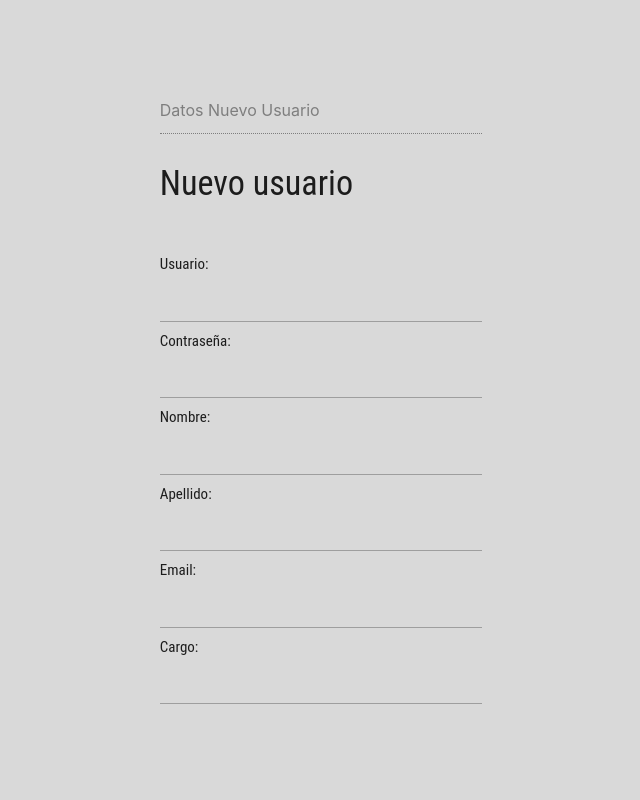
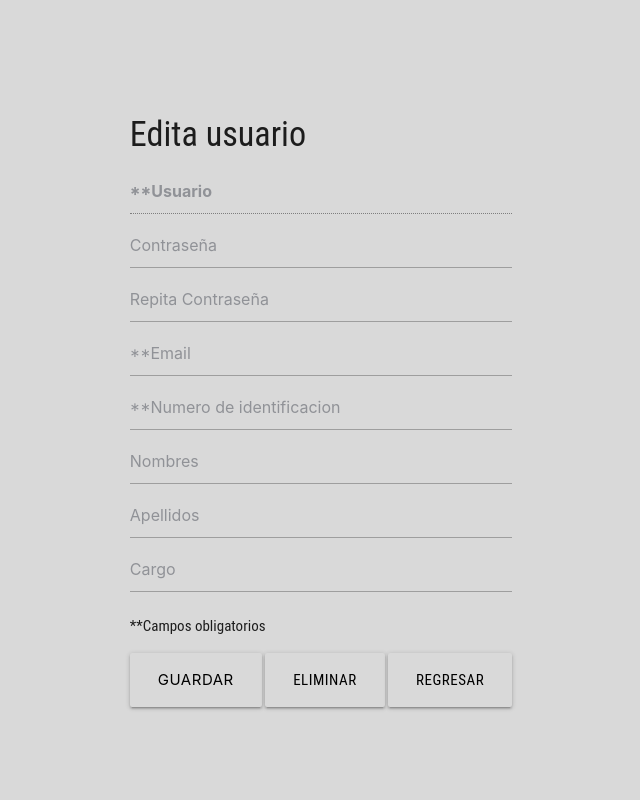
Before and after one commit to JulianCallejas/ProyectoAgenda, a Flask app: a page that uses AgendApp/templates/Ususarios.html in a window 1280 px wide. Shown: the whole page, without its empty margins (319-959 px from the left). Run offline with Flask 2, Linux system fonts and the light colour scheme; the visitor is signed in with stand-in values (Sample User, id 1); parts of the project's set-up code (start-up, migrations or seed data) failed here and were passed over; some libraries are stand-ins or nearby versions.

Commit message:
Crear usuario funcionando v1 Editar usuario en proceso 1

```diff
--- a/AgendApp/app.py
+++ b/AgendApp/app.py
@@ -104,11 +104,11 @@
     else:
         return inicio()
 
-@app.route('/edita-usuario/<string:user>')
+@app.route('/edita-usuario/<string:user>', methods=['GET', 'POST'])
 @login_required
 def editaUsuario(user):
     global logged_user
-    accion = editaUsuarioController.renderUsuario(db, logged_user, user)
+    accion = editaUsuarioController.renderEditaUsuario(db, logged_user, user)
     return accion
 
 
--- a/AgendApp/controller/adminUsuario.py
+++ b/AgendApp/controller/adminUsuario.py
@@ -3,47 +3,6 @@
 from flask_login import LoginManager, login_user, logout_user, login_required
 from model.persona import Persona
 from controller.manejoPassword import Contrasena
-
-
-def cargaUsuario(db, user):
-    cursor=db.connection.cursor()
-    sql = """CALL SP_UserData ('{}')""".format(user)
-    cursor.execute(sql)
-    data = cursor.fetchall()
-    return data
-
-
-def verificaNumeroId(db, numid):
-    cursor=db.connection.cursor()
-    sql = """CALL SP_SelectIdEmpleado ('{}')""".format(numid)
-    cursor.execute(sql)
-    data = cursor.fetchall()
-    return data
-
-
-
-def verificarLlavesPrincipales(db, nusuario):
-    error = False
-    if cargaUsuario(db, nusuario.usuario):
-        error = True
-        flash("Usuario ya existe")
-        return error
-
-    if verificaNumeroId(db, nusuario.id_persona):
-        error = True
-        flash("Numero de identificacion ya existe")
-        return error
-
-    if len(nusuario.contrasena)<4:
-        error = True
-        flash("la contraseña debe tener al menos 4 digitos")
-        return error
-
-
-
-    return error
-
-
 
 
 def crearUsuario(db, logged_user, nusuario):
@@ -53,38 +12,50 @@
             hcontrasena = Contrasena.gen_password(nusuario.contrasena)
             sql = """CALL SP_CreateUser('{}','{}','{}', {})""".format(nusuario.usuario,nusuario.email,hcontrasena, False)
             cursor.execute(sql)
-            db.connection.commit()
+            #db.connection.commit()
             print(nusuario.id_persona, nusuario.usuario, nusuario.nombres, nusuario.apellidos, nusuario.cargo)
             sql = """CALL SP_CreateEmpleados('{}','{}','{}', '{}', '{}')""".format(nusuario.id_persona, nusuario.usuario, nusuario.nombres, nusuario.apellidos, nusuario.cargo)
             cursor.execute(sql)
-            db.connection.commit()
 
-            cursor.close()
-            return True
+        except Exception as ex:
+            err = 0
+            err = "Email ya existe" if str(ex).find("Email_UNIQUE")!= -1 else err
+            err = "Numero de identificacion ya existe" if str(ex).find("empleados.PRIMARY")!= -1 else err
+            err = "Usuario ya existe" if str(ex).find("Usuario_UNIQUE")!= -1 else err
+            err = str(ex) if err == 0 else err
+            flash("Error: " + err)
+            return False
 
-        except Exception:
-            return Exception
+        db.connection.commit()
+        return True
 
-    #else:
-        #return "Datos incompletos"
+    else:
+        flash("Los campos con ** son obligatorios")
+        return False
 
 
 
-class editaUsuarioController():
-    @classmethod
-    def renderUsuario(rq, db, logged_user, user):
-        #data = cargaUsuario(db, logged_user, user)
-        data = 0
-        if data != ():
-            return render_template('Ususarios.html', usuario = data)
+def cargaUsuario(db, user):
+    try:
+        cursor=db.connection.cursor()
+        sql = """CALL SP_UserData ('{}')""".format(user)
+        cursor.execute(sql)
+        row = cursor.fetchone()
+        if row != None :
+            eusuario = Persona(row[0], row[5], row[6], row[7], row[3], row[1],"",row[4],row[8])
+            return eusuario
         else:
-            return redirect(url_for('dashBoard'))
+            return None
+
+    except Exception as ex:
+        raise Exception(ex)
+
 
 class agregaUsuarioController():
     @classmethod
     def renderAgregaUsuario(rq, db, logged_user):
+        error = False
         if request.method == 'POST':
-            error = False
             usuario = request.form['fusuario']
             contrasena = request.form['fcontrasena']
             contrasena2 = request.form['fcontrasena2']
@@ -96,10 +67,11 @@
             nusuario = Persona(0, numeroid, nombre, apellido, email, usuario, contrasena, 0, cargo)
             if contrasena != contrasena2:
                 error = True
-                flash("Las contraseñas no coinciden")
+                flash("La contraseña no coincide")
                 return render_template('Ususarios.html', usuario = nusuario, error = error, agrega = True)
-            error = verificarLlavesPrincipales(db, nusuario)
-            error = not (crearUsuario(db, logged_user, nusuario))
+            if not (error):
+                print("guardando")
+                error = not (crearUsuario(db, logged_user, nusuario))
             if error:
                 return render_template('Ususarios.html', usuario = nusuario, error = error, agrega = True)
             else:
@@ -107,4 +79,40 @@
                 return render_template('Ususarios.html', usuario = nusuario, error = error, agrega = True)
 
         else:
-            return render_template('Ususarios.html', usuario = "", agrega = True)
+            return render_template('Ususarios.html', usuario = "", error = False, agrega = True)
+
+
+class editaUsuarioController():
+    @classmethod
+    def renderEditaUsuario(rq, db, logged_user, user):
+        error = False
+        if request.method == 'POST':
+            usuario = request.form['fusuario']
+            contrasena = request.form['fcontrasena']
+            contrasena2 = request.form['fcontrasena2']
+            numeroid = request.form['fnumeroid']
+            nombre = request.form['fnombre']
+            apellido = request.form['fapellido']
+            email = request.form['femail']
+            cargo = request.form['fcargo']
+            eusuario = Persona(0, numeroid, nombre, apellido, email, usuario, contrasena, 0, cargo)
+            if contrasena != contrasena2:
+                error = True
+                flash("La contraseña no coincide")
+                return render_template('Ususarios.html', usuario = eusuario, error = error, agrega = False)
+            if not (error):
+                print("guardando")
+                error = not (crearUsuario(db, logged_user, eusuario))
+            if error:
+                return render_template('Ususarios.html', usuario = eusuario, error = error, agrega = False)
+            else:
+                flash("Usuario guardado con exito")
+                return render_template('Ususarios.html', usuario = eusuario, error = error, agrega = False)
+
+        else:
+
+            eusuario = cargaUsuario(db, user)
+            if eusuario != ():
+                return render_template('Ususarios.html', usuario = eusuario, error = False, agrega = False)
+            else:
+                return redirect(url_for('inicio'))
--- a/AgendApp/model/persona.py
+++ b/AgendApp/model/persona.py
@@ -252,7 +252,7 @@
     '''
 
     def comprobarCamposCrearUsuario(self)->bool:
-        return True if (self.__id_persona and self.__usuario and self.__contrasena) else False
+        return True if (self.__id_persona and self.__usuario and self.__contrasena and self.__email) else False
 
 
 
--- a/AgendApp/templates/Ususarios.html
+++ b/AgendApp/templates/Ususarios.html
@@ -44,7 +44,7 @@
                 <div class="textarea-descripcion">
                     <ul>
                         <li>
-                            <input id="fusuario" name="fusuario" type="text" placeholder="**Usuario">
+                            <input id="fusuario" name="fusuario" type="text" placeholder="**Usuario" value="{{usuario.usuario}}">
                         </li>
                         <li>
                             <input id="fcontrasena" name="fcontrasena" type="password" placeholder="**Contraseña">
@@ -53,81 +53,97 @@
                             <input id="fcontrasena2" name="fcontrasena2" type="password" placeholder="**Repita Contraseña">
                         </li>
                         <li>
-                            <input id="fnumeroid" name="fnumeroid" type="text" placeholder="**Numero de identificacion">
+                            <input id="femail" name="femail" type="email" class="validate" placeholder="**Email" value="{{usuario.email}}">
                         </li>
                         <li>
-                            <input id="fnombre" name="fnombre" type="text" placeholder="Nombres">
+                            <input id="fnumeroid" name="fnumeroid" type="text" placeholder="**Numero de identificacion" value="{{usuario.id_persona}}">
                         </li>
                         <li>
-                            <input id="fapellido" name="fapellido" type="text" placeholder="Apellidos">
+                            <input id="fnombre" name="fnombre" type="text" placeholder="Nombres" value="{{usuario.nombres}}">
                         </li>
                         <li>
-                            <input id="femail" name="femail" type="email" class="validate" placeholder="Email">
+                            <input id="fapellido" name="fapellido" type="text" placeholder="Apellidos" value="{{usuario.apellidos}}">
                         </li>
                         <li>
-                            <input id="fcargo" name="fcargo" type="text" placeholder="Cargo">
+                            <input id="fcargo" name="fcargo" type="text" placeholder="Cargo" value="{{usuario.cargo}}">
                         </li>
                     </ul>
                     <p>**Campos obligatorios</p>
                 </div>
                 <button class="waves-effect waves-light btn-large color-back" type="submit">Guardar</button>
-                <a class="waves-effect waves-light btn-large color-back" href="{{ url_for('inicio') }}">Cancelar</a>
+                <a class="waves-effect waves-light btn-large color-back" href="{{ url_for('agregaUsuario') }}">+ Nuevo</a>
+                <a class="waves-effect waves-light btn-large color-back" href="{{ url_for('inicio') }}">Regresar</a>
             </form>
         </div>
     </div>
-
 
     {% else %}
 
     <div class="contenedor">
         <div class="caja-descripcion">
-                <form class="col s12" action="/admin-dashboard" method="POST">
+            <form class="col s12" action="/edita-usuario/{{usuario.usuario}}" method="POST">
                 <input type="hidden" name="csrf_token" value="{{ csrf_token() }}">
                 <div class="textarea-descripcion">
-                        <div class="input-field col s6">
-                            <input id="input_text" type="text" data-length="50" value="Datos Nuevo Usuario" disabled="disabled">
-                            <h4>Nuevo usuario</h4><br />
+                    <h4 style="align-content:center">Edita usuario</h4>
+                    {% with messages = get_flashed_messages() %}
+                    {% if messages %}
+                    <br />
+                    {% for message in messages %}
+                    {% if error %}
+                    <div class="mensaje-error">
+                        <div class="alert alert-primary alert-dismissible" role="alert">
+                            <strong>{{ message }}</strong>
                         </div>
+                    </div>
+                    {% else %}
+                    <div class="mensaje-exito">
+                        <div class="alert alert-primary alert-dismissible" role="alert">
+                            <strong>{{ message }}</strong>
+                        </div>
+                    </div>
+                    {% endif %}
+                    {% endfor %}
+                    {% endif %}
+                    {% endwith %}
                 </div>
                 <div class="textarea-descripcion">
                     <ul>
                         <li>
-                                Usuario: <input id="fusuario" name="fusuario" type="text">
-
+                            <input id="fusuario" name="fusuario" type="text" placeholder="**Usuario" value="{{usuario.usuario}}" disabled="disabled" style="color: #000 !important; font-weight: bold; ">
                         </li>
                         <li>
-                                Contraseña:  <input id="fcontrasena" name="fcontrasena" type="text">
-
+                            <input id="fcontrasena" name="fcontrasena" type="password" placeholder="Contraseña">
                         </li>
                         <li>
-                                Nombre: <input id="fnombre" name="fnombre" type="text">
-
+                            <input id="fcontrasena2" name="fcontrasena2" type="password" placeholder="Repita Contraseña">
                         </li>
                         <li>
-                                Apellido:  <input id="fapellido" name="fapellido" type="text">
-
+                            <input id="femail" name="femail" type="email" class="validate" placeholder="**Email" value="{{usuario.email}}">
                         </li>
                         <li>
-                                Email:  <input id="femail" name="femail" type="email" class="validate">
-
+                            <input id="fnumeroid" name="fnumeroid" type="text" placeholder="**Numero de identificacion" value="{{usuario.id_persona}}">
                         </li>
                         <li>
-                                Cargo:  <input id="fcargo" name="fcargo" type="text">
-
+                            <input id="fnombre" name="fnombre" type="text" placeholder="Nombres" value="{{usuario.nombres}}">
+                        </li>
+                        <li>
+                            <input id="fapellido" name="fapellido" type="text" placeholder="Apellidos" value="{{usuario.apellidos}}">
+                        </li>
+                        <li>
+                            <input id="fcargo" name="fcargo" type="text" placeholder="Cargo" value="{{usuario.cargo}}">
                         </li>
                     </ul>
+                    <p>**Campos obligatorios</p>
                 </div>
+                <button class="waves-effect waves-light btn-large color-back" type="submit">Guardar</button>
+                <a class="waves-effect waves-light btn-large color-back" href="{{ url_for('agregaUsuario') }}">Eliminar</a>
+                <a class="waves-effect waves-light btn-large color-back" href="{{ url_for('inicio') }}">Regresar</a>
             </form>
+        </div>
     </div>
 
     {% endif %}
 
-        </div>
-
-
-
-
-
         <script src="https://cdnjs.cloudflare.com/ajax/libs/materialize/1.0.0/js/materialize.min.js"></script>
 </body>
 </html>
```
Lines whose indentation alone changed are shown as unchanged.
